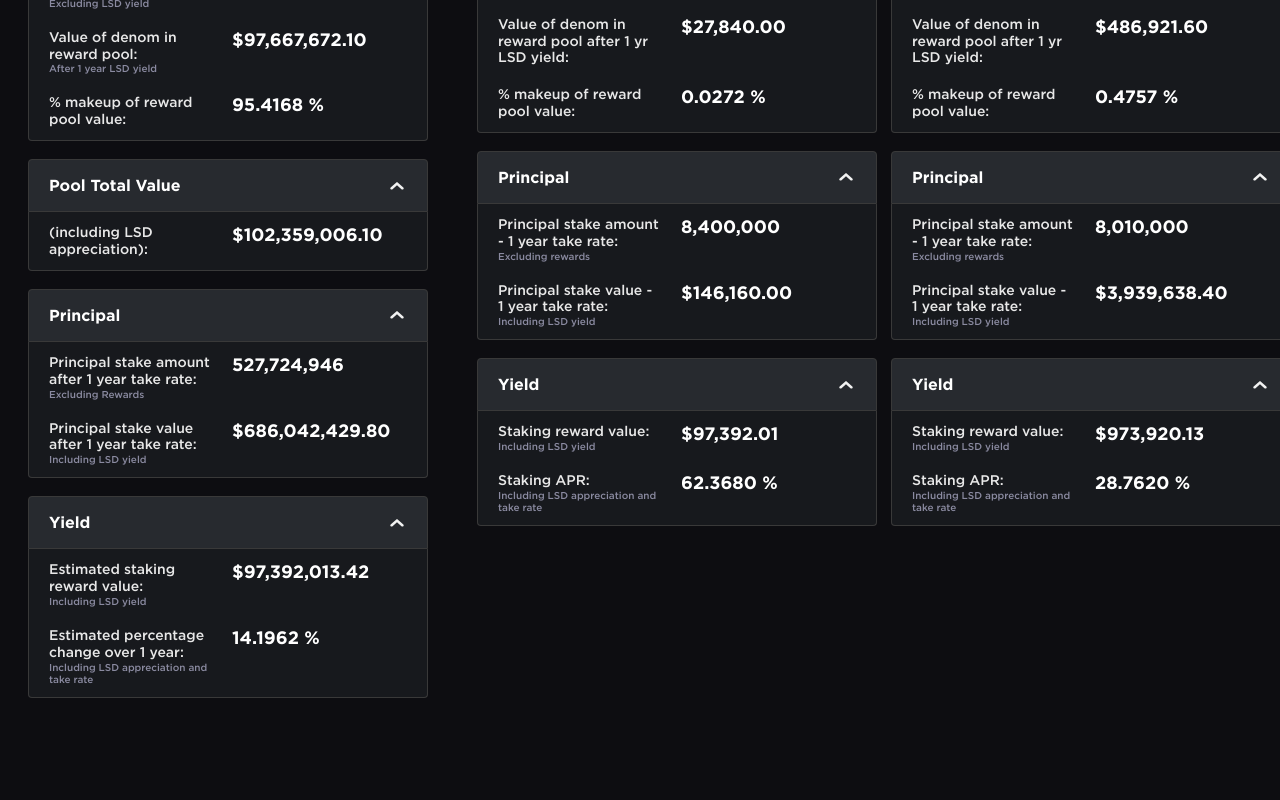
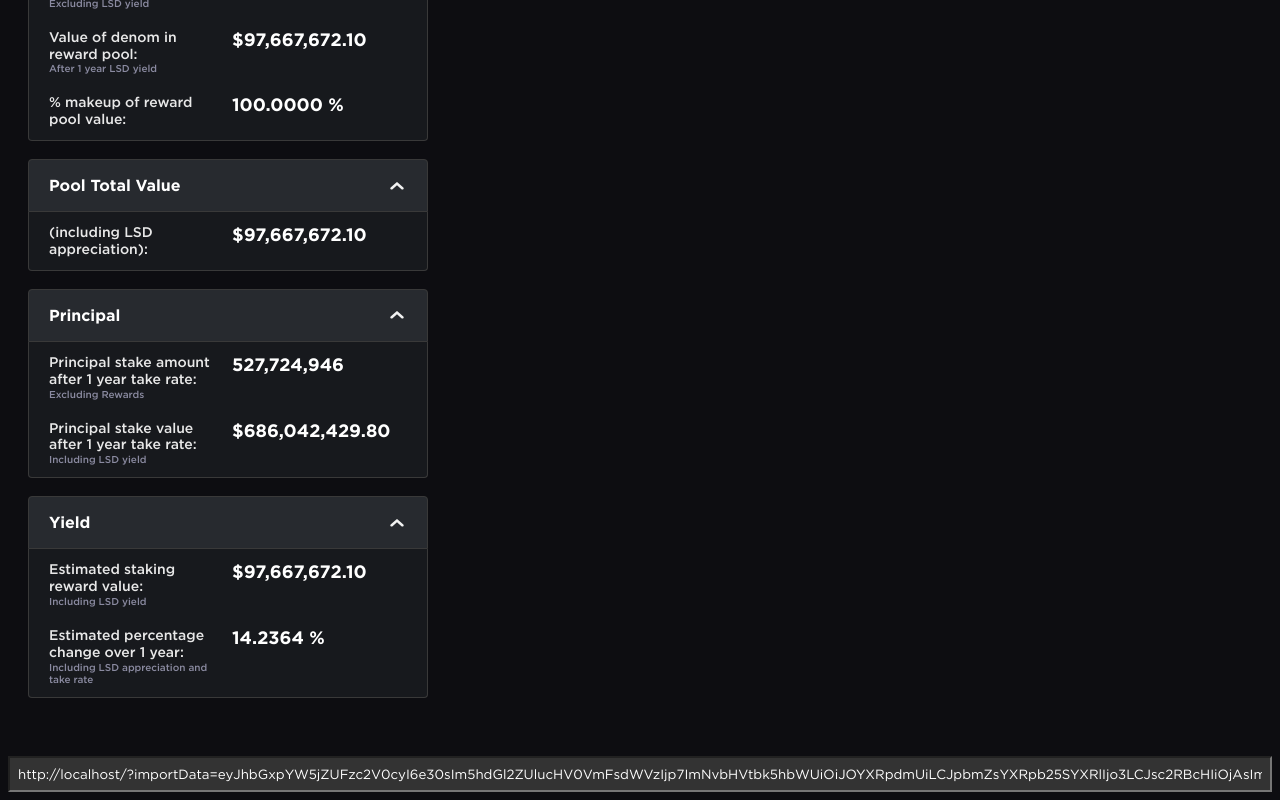
Before and after one commit to terra-money/alliance-estimator, a React (Create React App) app: page / in a window 1280 px wide. Shown: the part 1639-2439 px from the top of the page. Before the commit the page ends 2387 px from the top, so only its background shows below. Built offline with nearby package versions, Linux system fonts and the light colour scheme.

Commit message:
feat: enable state saving + sharing

```diff
--- a/package.json
+++ b/package.json
@@ -12,6 +12,7 @@
     "@types/react": "^18.0.33",
     "@types/react-dom": "^18.0.11",
     "bignumber.js": "^9.1.1",
+    "buffer": "^6.0.3",
     "framer-motion": "^10.12.4",
     "react": "^18.2.0",
     "react-dom": "^18.2.0",
--- a/src/components/Layout.tsx
+++ b/src/components/Layout.tsx
@@ -1,41 +1,41 @@
-import { useRef, useEffect, useState } from "react";
-import styles from "styles/Layout.module.scss";
-import Navigation from './Navigation';
-import LandingSection from './Sections/LandingSection';
-import Estimator from './Sections/Estimator';
+import { useRef, useEffect, useState } from "react"
+import styles from "styles/Layout.module.scss"
+import Navigation from "./Navigation"
+import LandingSection from "./Sections/LandingSection"
+import Estimator from "./Sections/Estimator"
+import { useAppState } from "contexts"
 
 function Layout() {
-  const [showAddButton, setShowAddButton] = useState(false);
-  const estimatorRef = useRef<HTMLDivElement | null>(null);
+  const { shareLink } = useAppState()
+  const [showAddButton, setShowAddButton] = useState(false)
+  const estimatorRef = useRef<HTMLDivElement | null>(null)
 
   function handleScrollToEstimator() {
     estimatorRef.current?.scrollIntoView({
       behavior: "smooth",
-    });
+    })
   }
 
   const handleShowAddButton = () => {
-    const scrollY = window.scrollY;
-    const height = window.innerHeight;
+    const scrollY = window.scrollY
+    const height = window.innerHeight
 
     if (scrollY >= height - 200) {
-      setShowAddButton(true);
+      setShowAddButton(true)
     } else {
-      setShowAddButton(false);
+      setShowAddButton(false)
     }
   }
 
   useEffect(() => {
-    window.addEventListener(
-      'scroll',
-      () => { handleShowAddButton() }
-    );
+    window.addEventListener("scroll", () => {
+      handleShowAddButton()
+    })
 
     return () => {
-      window.removeEventListener(
-        'scroll',
-        () => { handleShowAddButton() }
-      );
+      window.removeEventListener("scroll", () => {
+        handleShowAddButton()
+      })
     }
   }, [])
 
@@ -46,13 +46,20 @@ function Layout() {
       </header>
       <main>
         <LandingSection handleScrollToEstimator={handleScrollToEstimator} />
-        <Estimator
-          showAddButton={showAddButton}
-          estimatorRef={estimatorRef}
-        />
+        <Estimator showAddButton={showAddButton} estimatorRef={estimatorRef} />
       </main>
+      <footer>
+        <div style={{ padding: 8 }}>
+          <input
+            style={{ padding: 8, backgroundColor: "#333", width: "100%" }}
+            type="text"
+            value={shareLink}
+            readOnly
+          />
+        </div>
+      </footer>
     </>
-  );
+  )
 }
 
-export default Layout;
+export default Layout
--- a/src/components/Sections/Estimator.tsx
+++ b/src/components/Sections/Estimator.tsx
@@ -1,26 +1,32 @@
-import { useRef } from "react";
-import { useAppState } from "contexts";
-import { NativeAssetColumn, AllianceAssetColumn } from "components";
-import add_button from "styles/icons/add_button.svg";
-import styles from "styles/Estimator.module.scss";
+import { useRef } from "react"
+import { useAppState } from "contexts"
+import { NativeAssetColumn, AllianceAssetColumn } from "components"
+import add_button from "styles/icons/add_button.svg"
+import styles from "styles/Estimator.module.scss"
 
 const Estimator = ({
   showAddButton,
   estimatorRef,
 }: {
-  showAddButton: boolean;
-  estimatorRef: any;
+  showAddButton: boolean
+  estimatorRef: any
 }) => {
-  const { allianceAssets, addAllianceAsset, nativeInputValues, setNativeInputValues, setAllianceAssets } = useAppState();
-  const endOfPageRef = useRef<HTMLDivElement | null>(null);
+  const {
+    allianceAssets,
+    addAllianceAsset,
+    nativeInputValues,
+    setNativeInputValues,
+    setAllianceAssets,
+  } = useAppState()
+  const endOfPageRef = useRef<HTMLDivElement | null>(null)
 
   function handleScroll() {
-    console.log('hello?')
+    console.log("hello?")
     setTimeout(() => {
       endOfPageRef.current?.scrollIntoView({
         behavior: "smooth",
-      });
-    }, 100);
+      })
+    }, 100)
   }
 
   const changeColumnTitle = (id: any, name: any) => {
@@ -43,10 +49,7 @@ const Estimator = ({
       </div>
       {Object.keys(allianceAssets).map((assetId) => {
         return (
-          <div
-            key={`alliance-asset-${assetId}`}
-            className={styles.assetColumn}
-          >
+          <div key={`alliance-asset-${assetId}`} className={styles.assetColumn}>
             <AllianceAssetColumn
               id={+assetId}
               label={allianceAssets[+assetId].name}
@@ -54,15 +57,15 @@ const Estimator = ({
               changeColumnTitle={changeColumnTitle}
             />
           </div>
-        );
+        )
       })}
       <div ref={endOfPageRef} className={styles.lastColumn}>
         {showAddButton && (
-          <div  className={styles.addColumn}>
+          <div className={styles.addColumn}>
             <button
               onClick={() => {
-                addAllianceAsset("New Asset");
-                handleScroll();
+                addAllianceAsset("New Asset")
+                handleScroll()
               }}
             >
               <img src={add_button} alt="Add Asset" />
@@ -72,6 +75,6 @@ const Estimator = ({
       </div>
     </section>
   )
-};
+}
 
-export default Estimator;
+export default Estimator
--- a/src/constants.ts
+++ b/src/constants.ts
@@ -1,6 +1,6 @@
 export const TAKE_RATE_INTERVAL = 5
 export const APP_TITLE = "Terra Staking Reward Estimator"
-export const USE_MOCK_DATA = true
+export const USE_MOCK_DATA = false
 export const MOCK_DATA = {
   0: {
     name: "WHALELSD",
--- a/src/contexts/AppStateProvider.tsx
+++ b/src/contexts/AppStateProvider.tsx
@@ -1,46 +1,48 @@
-import { type ReactNode, useState, useMemo } from "react";
-import { createContext } from "utils";
-import { MOCK_DATA, USE_MOCK_DATA } from "../constants";
+import { type ReactNode, useMemo, useEffect } from "react"
+import { createContext, useLocalStorage } from "utils"
+import { MOCK_DATA, USE_MOCK_DATA } from "../constants"
 import {
   type NativeInputValues,
   type AllianceInputValues,
   isInputField,
-} from "data";
+} from "data"
+import { decodeBase64, encodeBase64 } from "utils"
 
 type AllianceAssets = Record<
   number,
   {
-    name: string;
-    inputValues: AllianceInputValues;
+    name: string
+    inputValues: AllianceInputValues
   }
->;
+>
 
 export interface IAppState {
-  allianceAssets: AllianceAssets;
-  addAllianceAsset: (asset: string) => void;
-  removeAllianceAsset: (index: number) => void;
-  poolTotalValue: number;
-  nativeInputValues: NativeInputValues;
+  allianceAssets: AllianceAssets
+  addAllianceAsset: (asset: string) => void
+  removeAllianceAsset: (index: number) => void
+  poolTotalValue: number
+  nativeInputValues: NativeInputValues
   handleNativeInputChange: (
     fieldName: keyof NativeInputValues,
     value: string | number
-  ) => void;
+  ) => void
   handleAllianceInputChange: (
     fieldId: number,
     fieldName: keyof AllianceInputValues,
     value: string | number
-  ) => void;
-  setAllianceAssets: (newAssets: AllianceAssets) => void;
-  setNativeInputValues: (newValues: NativeInputValues) => void;
+  ) => void
+  setAllianceAssets: (newAssets: AllianceAssets) => void
+  setNativeInputValues: (newValues: NativeInputValues) => void
+  shareLink: string
 }
 
 export const [useAppState, AppStateProvider] =
-  createContext<IAppState>("useAppState");
+  createContext<IAppState>("useAppState")
 
 export function InitAppState({ children }: { children: ReactNode }) {
   // state
-  const [nativeInputValues, setNativeInputValues] = useState<NativeInputValues>(
-    {
+  const [nativeInputValues, setNativeInputValues] =
+    useLocalStorage<NativeInputValues>("nativeAsset", {
       columnName: "Native",
       inflationRate: 7,
       lsdApr: 0,
@@ -49,18 +51,26 @@ export function InitAppState({ children }: { children: ReactNode }) {
       assetPrice: 1.3,
       allianceRewardWeight: 1,
       denom: "LUNA",
-    }
-  );
-  const [allianceAssets, setAllianceAssets] = useState<AllianceAssets>(
-    USE_MOCK_DATA && { ...MOCK_DATA }
-  );
+    })
+  const [allianceAssets, setAllianceAssets] = useLocalStorage<AllianceAssets>(
+    "allianceAssets",
+    USE_MOCK_DATA ? { ...MOCK_DATA } : {}
+  )
+
+  const shareLink = useMemo(() => {
+    return (
+      window.location.href +
+      "?importData=" +
+      encodeBase64(JSON.stringify({ allianceAssets, nativeInputValues }))
+    )
+  }, [allianceAssets, nativeInputValues])
 
   const poolTotalValue = useMemo(() => {
-    let allianceAssetValue = 0;
-    let nativeAssetValue = 0;
+    let allianceAssetValue = 0
+    let nativeAssetValue = 0
     Object.values(allianceAssets).forEach(
       (asset: { name: string; inputValues: AllianceInputValues }) => {
-        const inputValues = asset.inputValues;
+        const inputValues = asset.inputValues
         allianceAssetValue +=
           inputValues.assetStakedInAlliance *
             (inputValues.annualizedTakeRate / 100) *
@@ -68,9 +78,9 @@ export function InitAppState({ children }: { children: ReactNode }) {
           inputValues.assetStakedInAlliance *
             (inputValues.annualizedTakeRate / 100) *
             (inputValues.lsdApr / 100) *
-            inputValues.assetPrice;
+            inputValues.assetPrice
       }
-    );
+    )
 
     nativeAssetValue =
       nativeInputValues.totalTokenSupply *
@@ -79,15 +89,33 @@ export function InitAppState({ children }: { children: ReactNode }) {
       nativeInputValues.totalTokenSupply *
         (nativeInputValues.inflationRate / 100) *
         0 *
-        nativeInputValues.assetPrice;
+        nativeInputValues.assetPrice
 
-    return allianceAssetValue + nativeAssetValue;
+    return allianceAssetValue + nativeAssetValue
   }, [
     allianceAssets,
     nativeInputValues.assetPrice,
     nativeInputValues.inflationRate,
     nativeInputValues.totalTokenSupply,
-  ]);
+  ])
+
+  useEffect(() => {
+    const searchParams = new URLSearchParams(document.location.search)
+    const importData = searchParams.get("importData")
+
+    if (importData) {
+      const data = JSON.parse(decodeBase64(importData))
+      if (data.allianceAssets) setAllianceAssets({ ...data.allianceAssets })
+      if (data.nativeInputValues)
+        setNativeInputValues({ ...data.nativeInputValues })
+      window.location.href = "/"
+    }
+  }, [
+    allianceAssets,
+    nativeInputValues,
+    setAllianceAssets,
+    setNativeInputValues,
+  ])
 
   // handlers
   // native input update handler
@@ -99,9 +127,9 @@ export function InitAppState({ children }: { children: ReactNode }) {
       setNativeInputValues({
         ...nativeInputValues,
         [fieldName]: value,
-      });
+      })
     }
-  };
+  }
 
   // alliance input handler
   const handleAllianceInputChange = (
@@ -119,9 +147,9 @@ export function InitAppState({ children }: { children: ReactNode }) {
             [fieldName]: value,
           },
         },
-      });
+      })
     }
-  };
+  }
 
   function addAllianceAsset(asset: string) {
     const newAsset: AllianceInputValues = {
@@ -130,25 +158,25 @@ export function InitAppState({ children }: { children: ReactNode }) {
       allianceRewardWeight: 0,
       annualizedTakeRate: 0,
       assetStakedInAlliance: 0,
-    };
+    }
 
     setAllianceAssets((cur) => {
-      const newId = Date.now().valueOf();
+      const newId = Date.now().valueOf()
       return {
         ...cur,
         [newId]: {
           name: asset,
           inputValues: newAsset,
         },
-      };
-    });
+      }
+    })
   }
 
   function removeAllianceAsset(id: number) {
-    if (!allianceAssets[id]) return;
-    const newState = { ...allianceAssets };
-    delete newState[id];
-    setAllianceAssets(newState);
+    if (!allianceAssets[id]) return
+    const newState = { ...allianceAssets }
+    delete newState[id]
+    setAllianceAssets(newState)
   }
 
   // render
@@ -165,11 +193,12 @@ export function InitAppState({ children }: { children: ReactNode }) {
         handleAllianceInputChange,
         setAllianceAssets,
         setNativeInputValues,
+        shareLink,
       }}
     >
       {children}
     </AppStateProvider>
-  );
+  )
 }
 
-export default InitAppState;
+export default InitAppState
--- /dev/null
+++ b/src/utils/format.ts
@@ -0,0 +1,8 @@
+import { Buffer } from "buffer"
+
+export const encodeBase64 = (data: string) => {
+  return Buffer.from(data).toString("base64")
+}
+export const decodeBase64 = (data: string) => {
+  return Buffer.from(data, "base64").toString("ascii")
+}
--- a/src/utils/index.ts
+++ b/src/utils/index.ts
@@ -1 +1,3 @@
-export { default as createContext } from "./createContext";
+export { default as createContext } from "./createContext"
+export { useLocalStorage } from "./useLocalStorage"
+export { decodeBase64, encodeBase64 } from "./format"
--- /dev/null
+++ b/src/utils/useLocalStorage.ts
@@ -0,0 +1,41 @@
+import { useState } from "react"
+
+// Hook
+export function useLocalStorage<T>(key: string, initialValue: T) {
+  // State to store our value
+  // Pass initial state function to useState so logic is only executed once
+  const [storedValue, setStoredValue] = useState<T>(() => {
+    if (typeof window === "undefined") {
+      return initialValue
+    }
+    try {
+      // Get from local storage by key
+      const item = window.localStorage.getItem(key)
+      // Parse stored json or if none return initialValue
+      return item ? JSON.parse(item) : initialValue
+    } catch (error) {
+      // If error also return initialValue
+      console.log(error)
+      return initialValue
+    }
+  })
+  // Return a wrapped version of useState's setter function that ...
+  // ... persists the new value to localStorage.
+  const setValue = (value: T | ((val: T) => T)) => {
+    try {
+      // Allow value to be a function so we have same API as useState
+      const valueToStore =
+        value instanceof Function ? value(storedValue) : value
+      // Save state
+      setStoredValue(valueToStore)
+      // Save to local storage
+      if (typeof window !== "undefined") {
+        window.localStorage.setItem(key, JSON.stringify(valueToStore))
+      }
+    } catch (error) {
+      // A more advanced implementation would handle the error case
+      console.log(error)
+    }
+  }
+  return [storedValue, setValue] as const
+}
```
Also changed, not shown: 1 other file (tests, documents, lock files or other folders).
